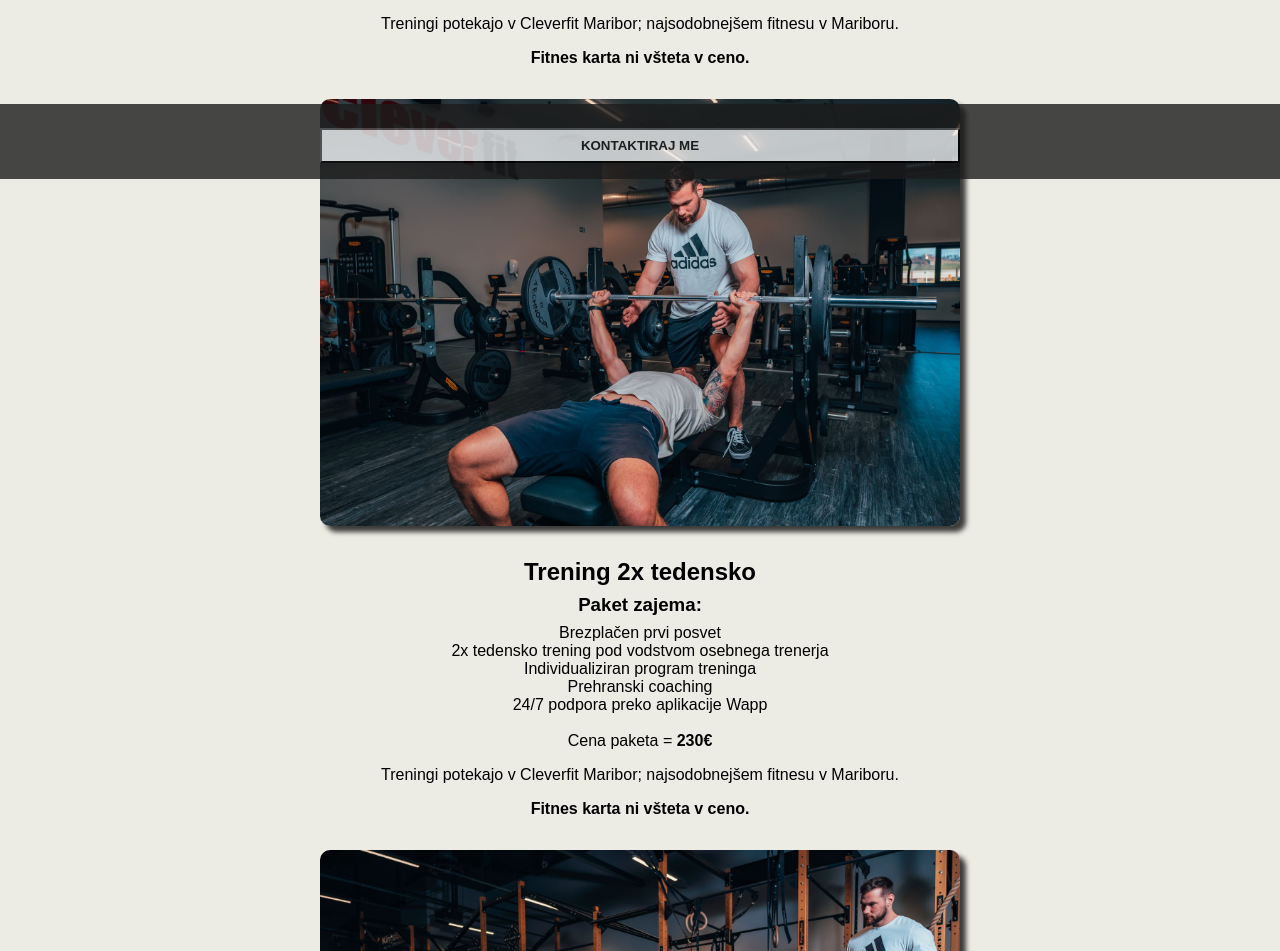
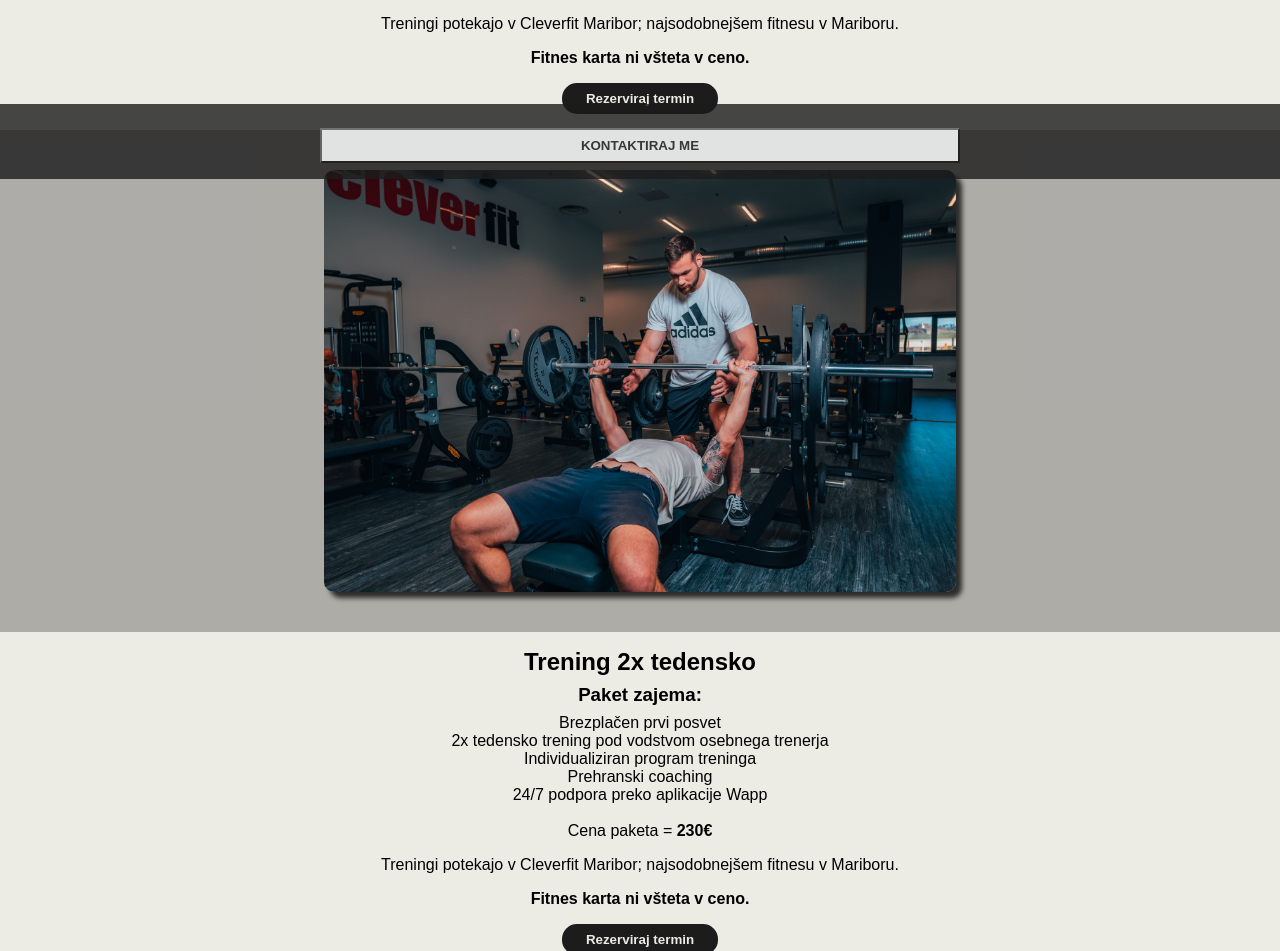
Before and after one commit to Tom1y/personal-trainer, a React (Create React App) app: page /programi in a window 1280 px wide. Shown: the part 621-1572 px from the top of the page. Built offline with nearby package versions, Linux system fonts and the light colour scheme; a web font is replaced by a local one.

Commit message:
added contact buttons

```diff
--- a/src/components/AboutMassage.js
+++ b/src/components/AboutMassage.js
@@ -1,4 +1,5 @@
 import React from "react";
+import { Link } from "react-router-dom";
 import "./AboutMassage.css";
 
 export default function AboutMassage() {
@@ -20,6 +21,9 @@ export default function AboutMassage() {
         <p>
           Cena = <b>30€</b>
         </p>
+        <Link to="/kontakt">
+          <button className="allPrograms-button">Rezerviraj termin</button>
+        </Link>
       </div>
       <div className="massage-background-black">
         <h3>Klasična masaža celega telesa:</h3>
@@ -36,6 +40,9 @@ export default function AboutMassage() {
         <p>
           Cena = <b>40€</b>
         </p>
+        <Link to="/kontakt">
+          <button className="allPrograms-button">Rezerviraj termin</button>
+        </Link>
       </div>
       <div className="massage-background-white">
         <h3>Športna masaža</h3>
@@ -54,6 +61,9 @@ export default function AboutMassage() {
         <p>
           Cena = <b>40€</b>
         </p>
+        <Link to="/kontakt">
+          <button className="allPrograms-button">Rezerviraj termin</button>
+        </Link>
       </div>
       <div className="massage-background-black">
         <h3>Terapevtska »Deep Tissue« protibolečinska masaža</h3>
@@ -68,6 +78,9 @@ export default function AboutMassage() {
         <p>
           Cena = <b>40€</b>
         </p>
+        <Link to="/kontakt">
+          <button className="allPrograms-button">Rezerviraj termin</button>
+        </Link>
       </div>
       <div className="massage-background-white">
         <h3>Limfna drenaža po metodi Vodder</h3>
@@ -88,6 +101,9 @@ export default function AboutMassage() {
         <p>
           Cena = <b>30€</b>
         </p>
+        <Link to="/kontakt">
+          <button className="allPrograms-button">Rezerviraj termin</button>
+        </Link>
       </div>
       <div className="massage-background-black">
         <h3>Masaža na dom</h3>
@@ -97,6 +113,9 @@ export default function AboutMassage() {
         <p>
           Cena = <b>50€</b>
         </p>
+        <Link to="/kontakt">
+          <button className="allPrograms-button">Rezerviraj termin</button>
+        </Link>
       </div>
     </div>
   );
--- a/src/components/AllPrograms.css
+++ b/src/components/AllPrograms.css
@@ -15,6 +15,21 @@
   -webkit-box-shadow: 6px 6px 5px 0px rgba(0, 0, 0, 0.75);
   -moz-box-shadow: 6px 6px 5px 0px rgba(0, 0, 0, 0.75);
   box-shadow: 6px 6px 5px 0px rgba(0, 0, 0, 0.75);
+}
+
+.allPrograms-button {
+  background-color: #1c1c1c;
+  color: #ecebe4;
+  padding: 0.5rem 1.5rem;
+  border: none;
+  border-radius: 15px;
+  font-weight: bold;
+  margin-bottom: 1rem;
+}
+
+.allPrograms-background {
+  background-color: rgb(28, 28, 28, 0.3);
+  padding: 0.5rem 0.5rem;
 }
 
 .AllProgramsNavigation {
--- a/src/components/AllPrograms.js
+++ b/src/components/AllPrograms.js
@@ -1,4 +1,5 @@
 import React from "react";
+import { Link } from "react-router-dom";
 import "./AllPrograms.css";
 
 export default function VsiProgrami() {
@@ -52,12 +53,19 @@ export default function VsiProgrami() {
             Treningi potekajo v Cleverfit Maribor; najsodobnejšem fitnesu v
             Mariboru.
           </p>
+          <p>
             <span>Fitnes karta ni všteta v ceno.</span>
+          </p>
+          <Link to="/kontakt">
+            <button className="allPrograms-button">Rezerviraj termin</button>
+          </Link>
+          <div className="allPrograms-background">
             <img
               src="./images/trening1.jpg"
               alt="trening 3x tedensko"
               className="AllPrograms-img"
             ></img>
+          </div>
         </div>
         <div className="AllPrograms-card" id="trening2">
           <h2>Trening 2x tedensko</h2>
@@ -77,12 +85,19 @@ export default function VsiProgrami() {
             Treningi potekajo v Cleverfit Maribor; najsodobnejšem fitnesu v
             Mariboru.
           </p>
+          <p>
             <span>Fitnes karta ni všteta v ceno.</span>
+          </p>
+          <Link to="/kontakt">
+            <button className="allPrograms-button">Rezerviraj termin</button>
+          </Link>
+          <div className="allPrograms-background">
             <img
               src="./images/trening2.jpg"
               alt="trening 2x tedensko"
               className="AllPrograms-img"
             ></img>
+          </div>
         </div>
         <div className="AllPrograms-card" id="trening3">
           <h2>Trening v paru 3x tedensko</h2>
@@ -105,11 +120,16 @@ export default function VsiProgrami() {
           <p>
             <span>Fitnes karta ni všteta v ceno.</span>
           </p>
+          <Link to="/kontakt">
+            <button className="allPrograms-button">Rezerviraj termin</button>
+          </Link>
+          <div className="allPrograms-background">
             <img
               src="./images/trening3.jpg"
               alt="trening v paru"
               className="AllPrograms-img"
             ></img>
+          </div>
         </div>
         <div className="AllPrograms-card" id="trening4">
           <h2>Trening v paru 2x tedensko</h2>
@@ -130,12 +150,19 @@ export default function VsiProgrami() {
             Treningi potekajo v Cleverfit Maribor; najsodobnejšem fitnesu v
             Mariboru.
           </p>
-          <p>Fitnes karta ni všteta v ceno.</p>
+          <p>
+            <span>Fitnes karta ni všteta v ceno.</span>
+          </p>
+          <Link to="/kontakt">
+            <button className="allPrograms-button">Rezerviraj termin</button>
+          </Link>
+          <div className="allPrograms-background">
             <img
               src="./images/trening4.jpg"
               alt="trening v paru"
               className="AllPrograms-img"
             ></img>
+          </div>
         </div>
         <div className="AllPrograms-card" id="trening5">
           <h2>Online sodelovanje</h2>
@@ -150,11 +177,16 @@ export default function VsiProgrami() {
           <p>
             Cena paketa = <span>90€</span>
           </p>
+          <Link to="/kontakt">
+            <button className="allPrograms-button">Rezerviraj termin</button>
+          </Link>
+          <div className="allPrograms-background">
             <img
               src="./images/background.jpg"
               alt="online sodelovanje"
               className="AllPrograms-img"
             ></img>
+          </div>
         </div>
         <div className="AllPrograms-card" id="trening6">
           <h2>Hibridni program</h2>
@@ -170,11 +202,16 @@ export default function VsiProgrami() {
           <p>
             Cena paketa = <span>150€</span>
           </p>
+          <Link to="/kontakt">
+            <button className="allPrograms-button">Rezerviraj termin</button>
+          </Link>
+          <div className="allPrograms-background">
             <img
               src="./images/trening5.jpg"
               alt="hibridni program"
               className="AllPrograms-img"
             ></img>
+          </div>
         </div>
         <div className="AllPrograms-card" id="trening7">
           <h2>Posamezna ura treninga</h2>
@@ -190,11 +227,16 @@ export default function VsiProgrami() {
           <p>
             Cena paketa = <span>35€</span>
           </p>
+          <Link to="/kontakt">
+            <button className="allPrograms-button">Rezerviraj termin</button>
+          </Link>
+          <div className="allPrograms-background">
             <img
               src="./images/trening6.jpg"
               alt="posamezna ura treninga"
               className="AllPrograms-img"
             ></img>
+          </div>
         </div>
         <div className="AllPrograms-card" id="trening8">
           <h2>12-tedenski individualiziran trening</h2>
@@ -208,6 +250,10 @@ export default function VsiProgrami() {
           <p>
             Cena paketa = <span>70€</span>
           </p>
+          <Link to="/kontakt">
+            <button className="allPrograms-button">Rezerviraj termin</button>
+          </Link>
+          <div className="allPrograms-background">
             <img
               src="./images/trening7.jpg"
               alt="posvet"
@@ -216,5 +262,6 @@ export default function VsiProgrami() {
           </div>
         </div>
       </div>
+    </div>
   );
 }
--- a/src/components/Contact.css
+++ b/src/components/Contact.css
@@ -5,8 +5,12 @@
   margin-bottom: 8rem;
   overflow: hidden;
 }
-.contact-info {
-  margin-bottom: -13rem;
+.contact-info p {
+  width: 70%;
+  margin: auto;
+}
+.contact-info h2 {
+  margin-bottom: 1rem;
 }
 
 .contact-background {
@@ -35,11 +39,9 @@
 
 .contact {
   background-color: #ecebe4;
-  /* height: 100vh; */
   display: flex;
   flex-direction: column;
   text-align: center;
-  height: 100vh;
 }
 
 .contact-form {
@@ -55,9 +57,8 @@
   .contact {
     display: flex;
     flex-direction: row;
-
     gap: 2rem;
-    height: 100vh;
+    height: 60rem;
     width: 90%;
     margin: auto;
   }
@@ -68,7 +69,7 @@
   }
 
   .contact-form {
-    margin-top: 5rem;
+    margin-top: 13.5rem;
     margin-right: 1rem;
     width: 65%;
   }
--- a/src/components/Contact.js
+++ b/src/components/Contact.js
@@ -62,6 +62,7 @@ export default function Contact() {
               <option value="hibridno">Hibridni program</option>
               <option value="posameznUra">Posamezna ura treninga</option>
               <option value="12tedenski">12-tedenski indi. trening</option>
+              <option value="masaza">Masaža</option>
             </select>
             {/* <label>Sporočilo</label> */}
             <textarea
--- a/src/components/Header.css
+++ b/src/components/Header.css
@@ -105,15 +105,18 @@
   }
 
   .opis {
-    width: 60%;
+    width: 50%;
   }
 
   .oMeni p {
-    line-height: 1.5rem;
+    line-height: 1.8rem;
+    width: 70%;
+    margin: auto;
+    margin-bottom: 1rem;
   }
 
   .main-img {
-    width: 52%;
+    width: 45%;
     height: 40rem;
   }
 
```
Lines whose indentation alone changed are shown as unchanged.
